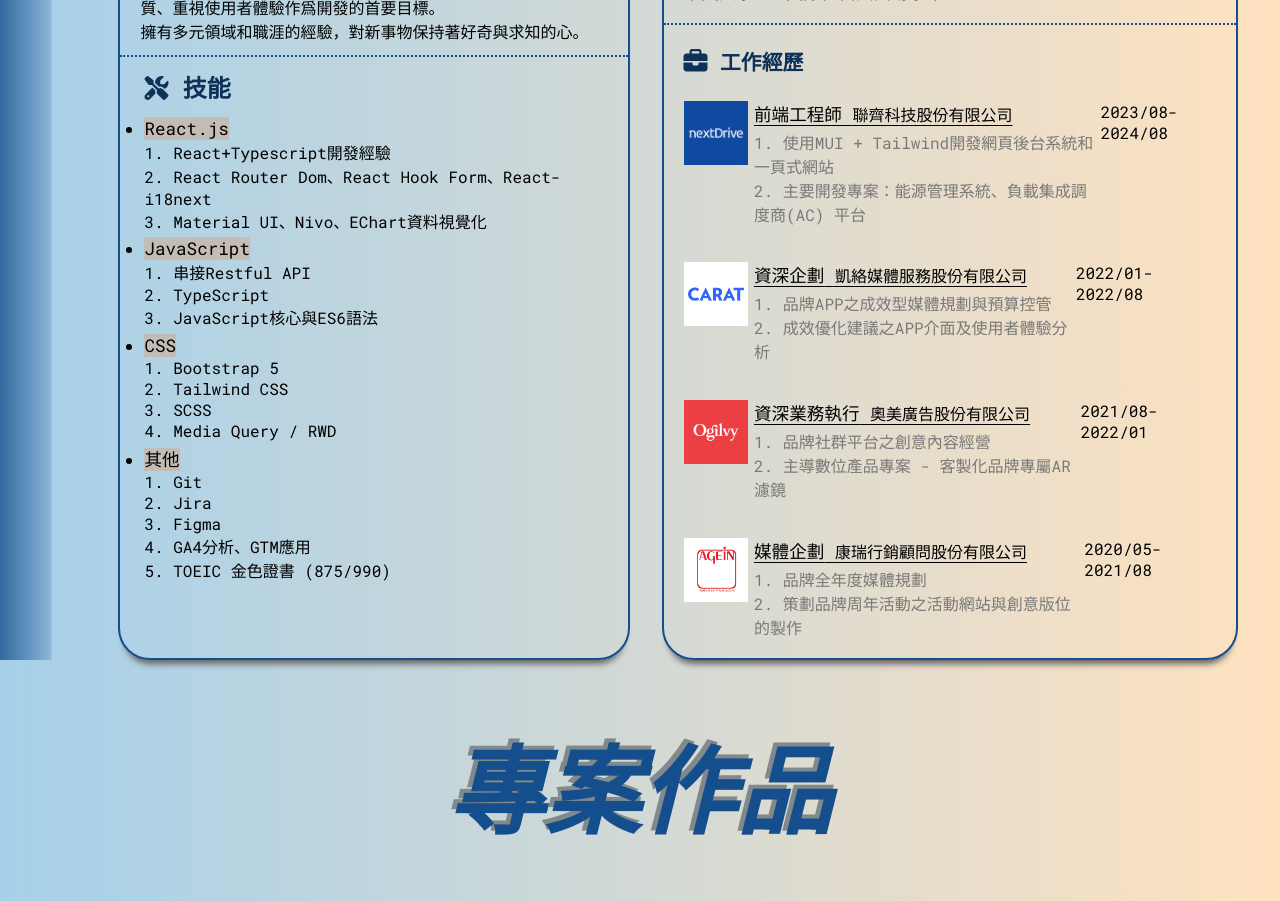
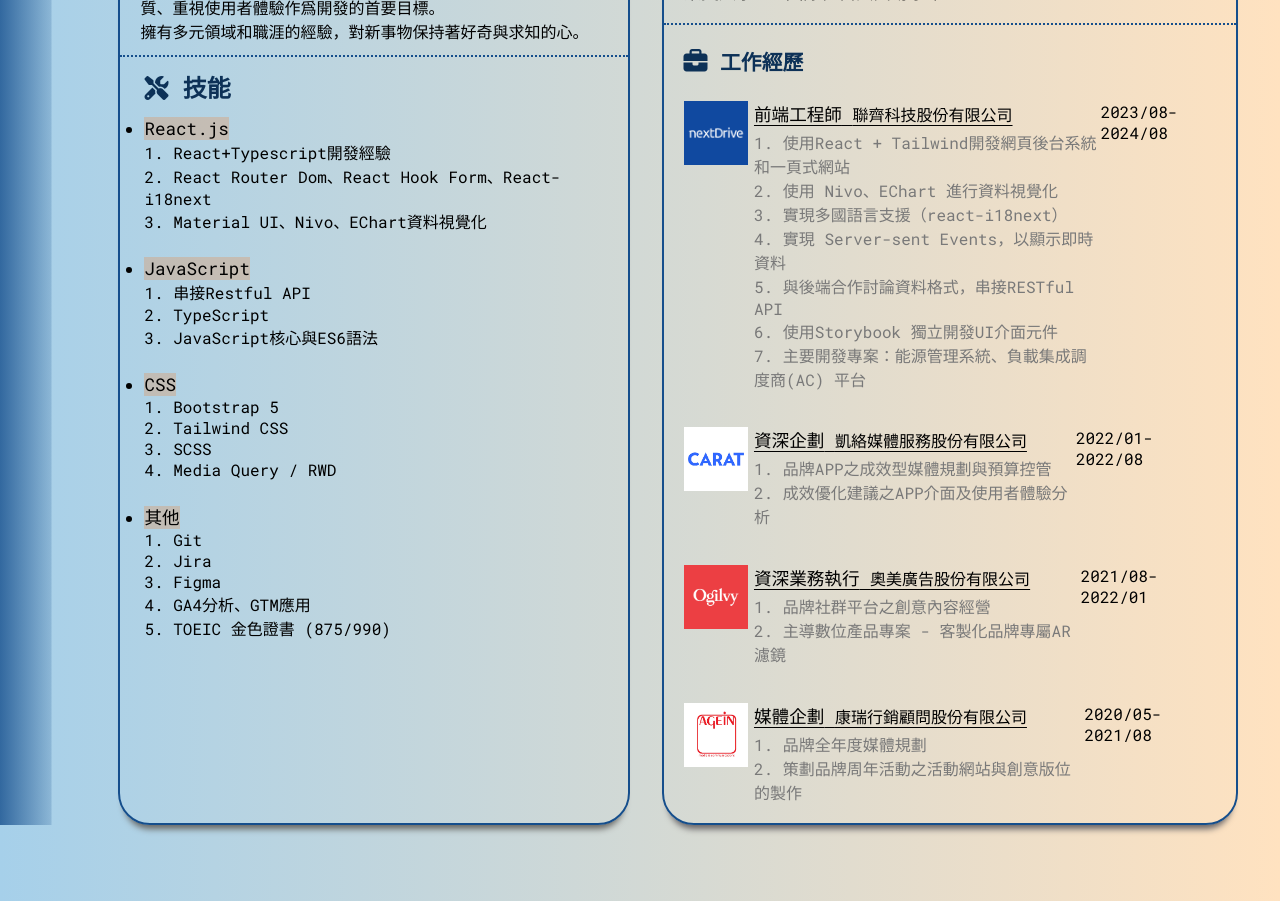
Before and after one commit to cching01099/myportfolio, a React (Create React App) app: page / in a window 1280 px wide. Shown: the part 1140-2041 px from the top of the page. Built offline with nearby package versions, Linux system fonts and the light colour scheme.

Commit message:
feat: update work contents in About Page

```diff
--- a/src/components/About.tsx
+++ b/src/components/About.tsx
@@ -77,27 +77,27 @@ const About:React.FunctionComponent = () => {
             <h3>
               <i className="fa-solid fa-screwdriver-wrench"></i>  {t("about_skills")}
             </h3>
-              <ul className="skill">
-                  <li>
+              <ul className="skill" >
+                  <li style={{marginBottom:"1.5rem"}}>
                       <span> {t("about_react")} </span> <br/>
                       1. {t("about_react_desc_1")} <br/>
                       2. {t("about_react_desc_2")} <br/>
                       3. {t("about_react_desc_3")}
                   </li>
-                  <li>
+                  <li style={{marginBottom:"1.5rem"}}>
                       <span>{t("about_js")}</span> <br/>
                       1. {t("about_js_desc_1")} <br/>
                       2. {t("about_js_desc_2")} <br/>
                       3. {t("about_js_desc_3")}
                   </li>
-                  <li>
+                  <li style={{marginBottom:"1.5rem"}}>
                       <span>{t("about_css")}</span> <br/>
                       1. {t("about_css_desc_1")} <br/>
                       2. {t("about_css_desc_2")} <br/>
                       3. {t("about_css_desc_3")} <br/>
                       4. {t("about_css_desc_4")} <br/>
                   </li>
-                  <li>
+                  <li style={{marginBottom:"1.5rem"}}>
                       <span>{t("about_others")}</span> <br/>
                       1. {t("about_others_desc_1")} <br/>
                       2. {t("about_others_desc_2")} <br/>
@@ -142,8 +142,22 @@ const About:React.FunctionComponent = () => {
                       {d.position} <span className="position">{d.company}</span>
                     </p>
                     <p className="description">
-                      1. {d.desc} <br />
-                      2. {d.desc_2}
+                        {d.id === "0" ? (
+                            <>
+                                1. {d.desc} <br />
+                                2. {d.desc_2} <br />
+                                3. {t("about_work_desc3")} <br />
+                                4. {t("about_work_desc4")} <br />
+                                5. {t("about_work_desc5")} <br />
+                                6. {t("about_work_desc6")} <br />
+                                7. {t("about_work_desc7")} <br />
+                            </>
+                        ) : (
+                            <>
+                                1. {d.desc} <br />
+                                2. {d.desc_2}
+                            </>
+                        )}
                     </p>
                   </div>
                             <div style={{padding:"0 0.4rem 0 0"}}><img src={d.logo} alt="company-logo" style={{width:"4rem"}}/></div>
--- a/src/locale/en/strings.json
+++ b/src/locale/en/strings.json
@@ -41,7 +41,11 @@
   "about_work_company": "Next Drive",
   "about_work_position": "Frontend Engineer",
   "about_work_desc": "Use MUI + Tailwind to develop platform systems and one-site landing pages",
-  "about_work_desc2": "Mainly Projects：EneSense、Aggregation Coordinator Platform、App-webview",
+  "about_work_desc3": "Implement multi-language support by using react-i18next",
+  "about_work_desc4": "Implement Server-sent Events to display real-time data",
+  "about_work_desc5": "Cooperate with the backend to discuss the data format and implement RESTful API",
+  "about_work_desc6": "Use Storybook to independently develop UI interface components",
+  "about_work_desc7": "Mainly Projects：EneSense、Aggregation Coordinator Platform、App-webview",
   "about_work_1_company": "Carat Media Taiwan Ltd.",
   "about_work_1_position": "Senior Planner",
   "about_work_1_desc": "Media planning and budget allocation for APP Performance",
--- a/src/locale/zh-TW/strings.json
+++ b/src/locale/zh-TW/strings.json
@@ -40,8 +40,13 @@
   "about_works": "工作經歷",
   "about_work_company": "聯齊科技股份有限公司",
   "about_work_position": "前端工程師",
-  "about_work_desc": "使用MUI + Tailwind開發網頁後台系統和一頁式網站",
-  "about_work_desc2": "主要開發專案：能源管理系統、負載集成調度商(AC) 平台",
+  "about_work_desc": "使用React + Tailwind開發網頁後台系統和一頁式網站",
+  "about_work_desc2": "使用 Nivo、EChart 進行資料視覺化",
+  "about_work_desc3": "實現多國語言支援（react-i18next）",
+  "about_work_desc4": "實現 Server-sent Events，以顯示即時資料",
+  "about_work_desc5": "與後端合作討論資料格式，串接RESTful API",
+  "about_work_desc6": "使用Storybook 獨立開發UI介面元件",
+  "about_work_desc7": "主要開發專案：能源管理系統、負載集成調度商(AC) 平台",
   "about_work_1_company": "凱絡媒體服務股份有限公司",
   "about_work_1_position": "資深企劃",
   "about_work_1_desc": "品牌APP之成效型媒體規劃與預算控管",
```
